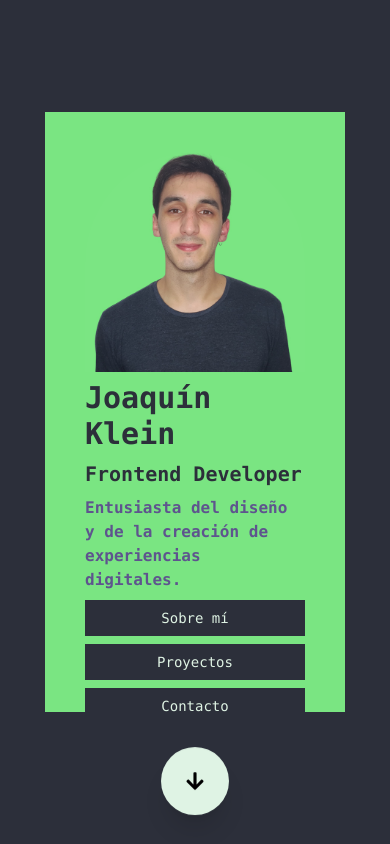
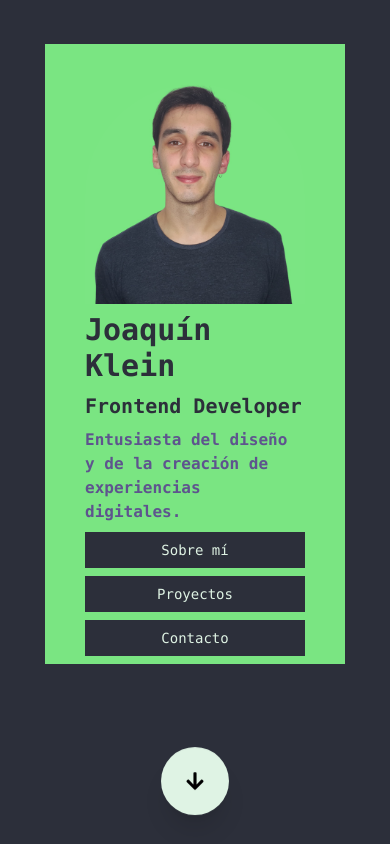
Before and after one commit to KJoaquinklein/Portfolio, a React (Vite) app: page / in a window 390 px wide. Shown: the top 844 px of the page. Built offline with nearby package versions, Linux system fonts and the light colour scheme.

Commit message:
correcciones 3

```diff
--- a/src/App.jsx
+++ b/src/App.jsx
@@ -73,7 +73,7 @@ function App() {
             {/* HOME **************************************************************************** */}
             <div className="bg-black-0 min-h-screen max-w-screen flex flex-col items-center justify-between ">
                 <div
-                    className="bg-green-0 flex mv:flex-col md:flex-row mv:h-[600px] md:w-[650px] lg:w-[850px] mv:w-[300px] md:h-[300px] lg:h-[400px] p-10 font-mono mv:mt-28 md:mt-40"
+                    className="bg-green-0 flex mv:flex-col md:flex-row mv:h-[620px] md:w-[650px] lg:w-[850px] mv:w-[300px] md:h-[300px] lg:h-[400px] p-10 font-mono mv:mt-11 md:mt-40 mv:pb-5 md:pb-10"
                     data-aos="fade-down"
                     data-aos-duration="800"
                 >
```
